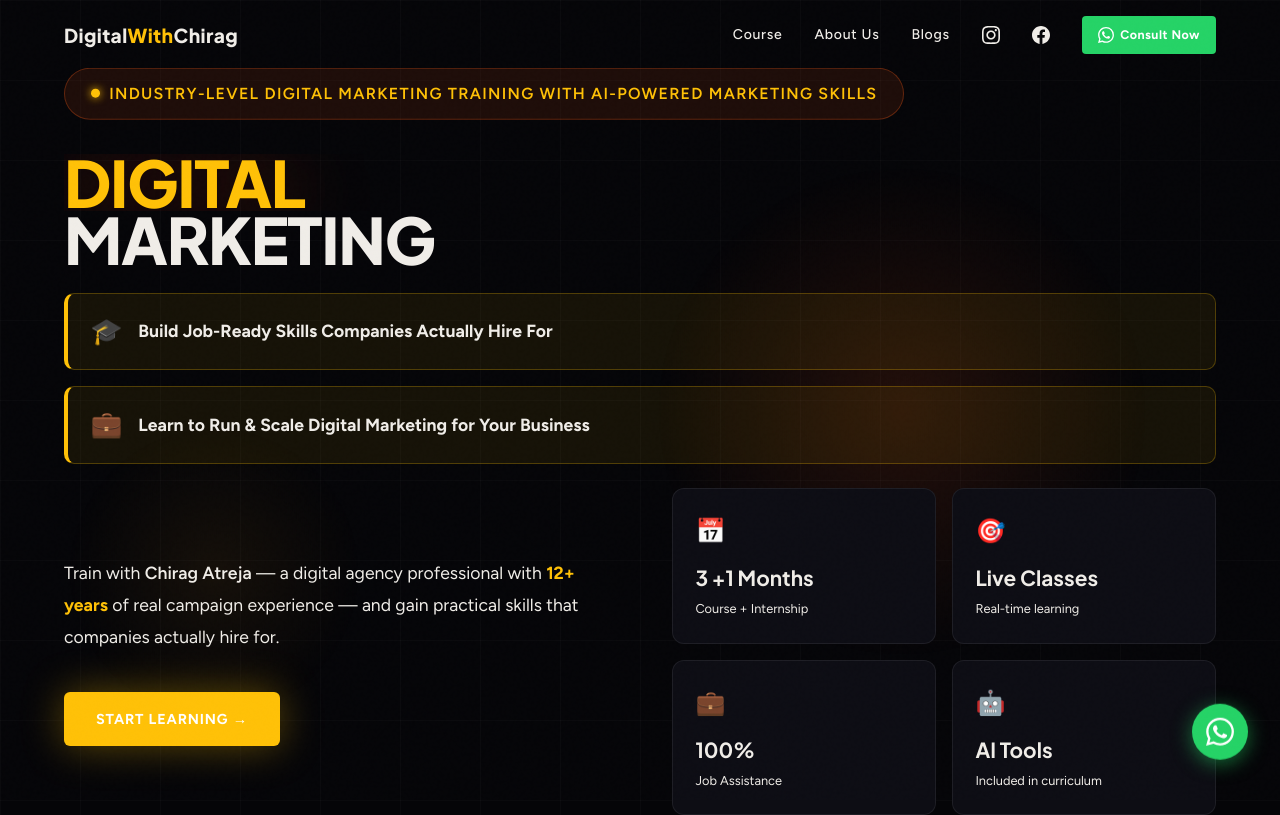
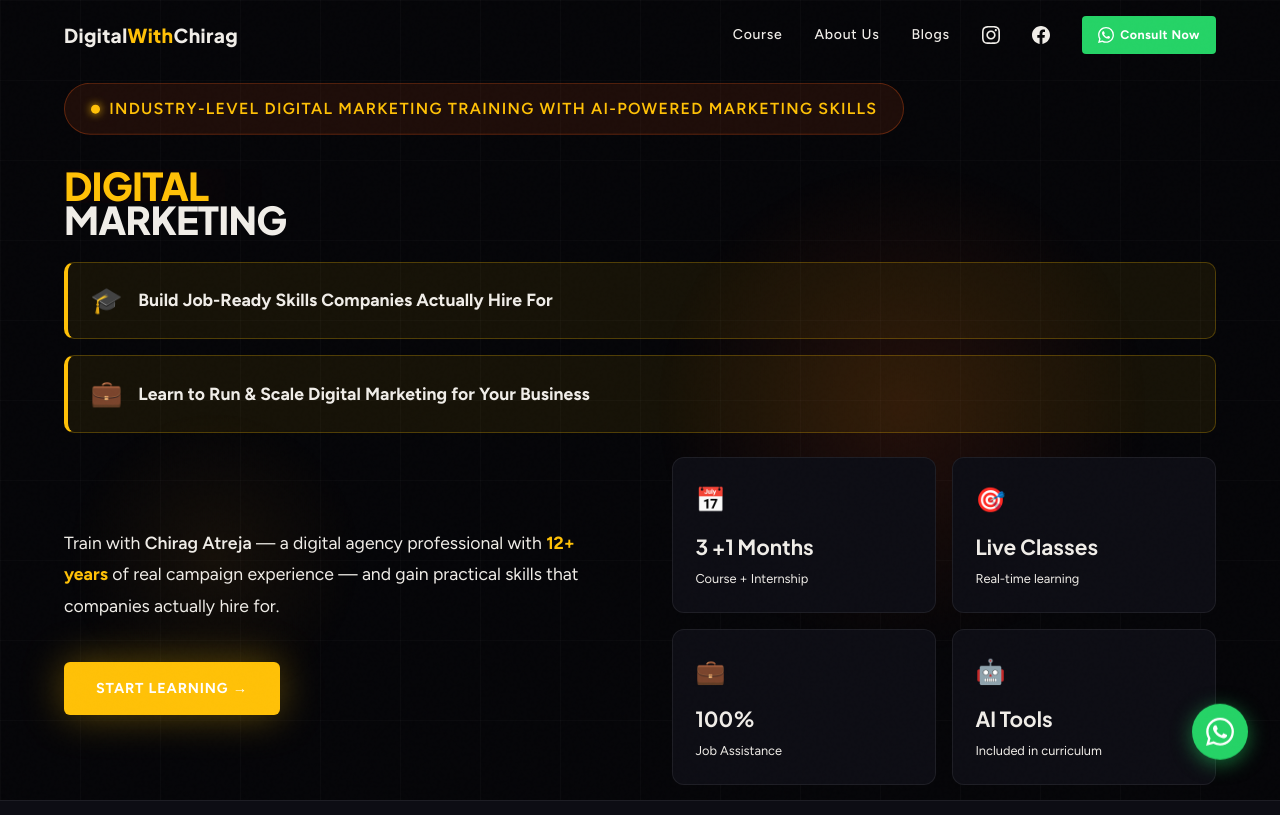
Before and after one commit to shivashankar-ux/digitalwithchirag, a React (Vite) app: page / in a window 1280 px wide. Shown: the top 815 px of the page. Built offline with nearby package versions, Linux system fonts and the light colour scheme.

Commit message:
decrease font size of main heading

```diff
--- a/src/App.jsx
+++ b/src/App.jsx
@@ -176,7 +176,7 @@
         </div>
 
         {/* Main heading */}
-        <h1 style={{ fontFamily: "var(--font-display)", fontWeight: 800, fontSize: "clamp(2.5rem, 5vw, 5rem)", lineHeight: 0.9, letterSpacing: "-0.02em", marginBottom: "1.5rem" }}>
+        <h1 style={{ fontFamily: "var(--font-display)", fontWeight: 800, fontSize: "clamp(2rem, 3vw, 3rem)", lineHeight: 0.9, letterSpacing: "-0.02em", marginBottom: "1.5rem" }}>
           <div style={{ overflow: "hidden" }}>
             <span style={{ display: "block", color: "var(--orange)", animation: "slideUp 0.8s cubic-bezier(0.16,1,0.3,1) 0.2s both", textShadow: "0 0 80px rgba(255,92,26,0.4)" }}>DIGITAL</span>
           </div>
```
